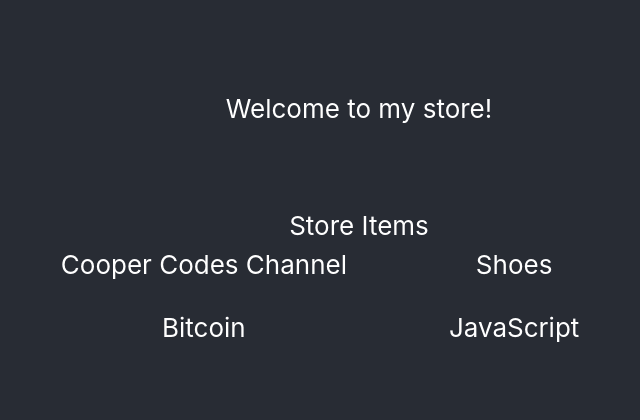
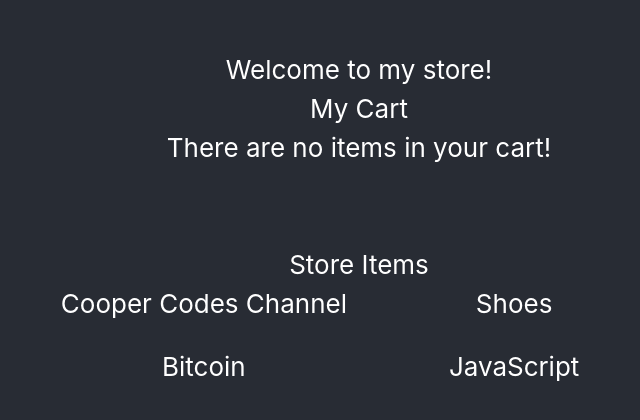
Before and after one commit to Annie-Huang/graphql-apollo-client-shopping-cart, a React (Create React App) app: page / in a window 1280 px wide. Shown: the part 182-602 px from the top of the page, without its empty margins (281-921 px from the left). Built offline with nearby package versions, Linux system fonts and the light colour scheme.

Commit message:
Fixed the syntax error in cache.js so we can load the page

```diff
--- a/src/App.js
+++ b/src/App.js
@@ -1,5 +1,6 @@
 import './App.css';
 import { Grid } from '@chakra-ui/react';
+import Cart from './Cart';
 
 // https://pastebin.com/fF66w1qf
 const StoreItems = [
@@ -34,6 +35,7 @@
     <div className='App'>
       <header className='App-header'>
         <h1>Welcome to my store!</h1>
+        <Cart />
         <br /> <br />
         <h2>Store Items</h2>
         <Grid templateColumns='repeat(2, 1fr)' gap={6}>
--- a/src/Cart.js
+++ b/src/Cart.js
@@ -11,7 +11,7 @@
 
   if (loading) return 'Loading cart!';
   if (error) return <p>Error: {error.message}</p>;
-  console.log(data);
+  console.log('data=', data.cartItems);
 
   return (
     <>
--- a/src/cache.js
+++ b/src/cache.js
@@ -13,7 +13,7 @@
       fields: {
         cartItems: {
           read() {
-            return cartItemsVar;
+            return cartItemsVar();
           },
         },
       },
```
